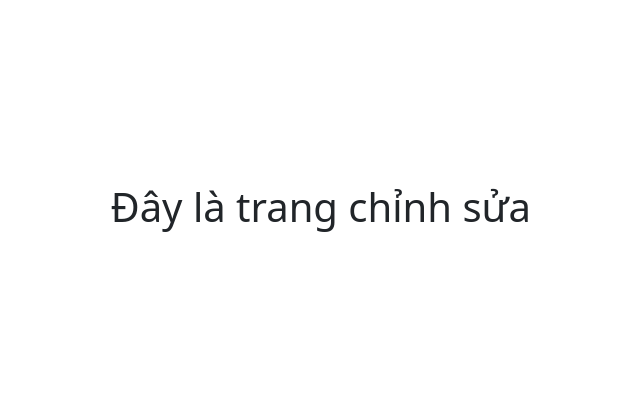
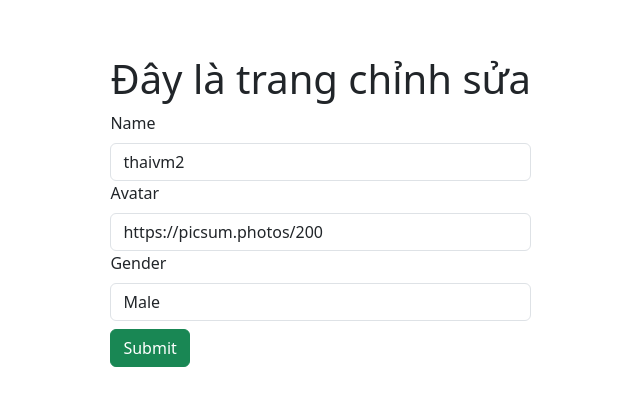
Before and after one commit to thaivm-0609/wd20301_vue, a Vue app: page /update/1 in a window 1280 px wide. Shown: the part 189-594 px from the top of the page, without its empty margins (109-749 px from the left). Built offline with nearby package versions, Linux system fonts and the light colour scheme; data requests are answered from the project's data file.

Commit message:
feat: create and update

```diff
--- a/db.json
+++ b/db.json
@@ -1,15 +1,27 @@
 {
   "students": [
     {
-      "id": 1,
+      "id": "1",
       "name": "thaivm2",
-      "avatar": "",
+      "avatar": "https://picsum.photos/200",
       "gender": "Male"
     },
     {
-      "id": 2,
+      "id": "2",
       "name": "thaivm3",
-      "avatar": "",
+      "avatar": "https://picsum.photos/200",
+      "gender": "Female"
+    },
+    {
+      "id": "5e06",
+      "name": "thaivm5",
+      "avatar": "https://picsum.photos/100",
+      "gender": "Female"
+    },
+    {
+      "id": "beec",
+      "name": "new student updated",
+      "avatar": "https://picsum.photos/50",
       "gender": "Female"
     }
   ],
--- a/src/pages/Create.vue
+++ b/src/pages/Create.vue
@@ -1,3 +1,47 @@
+<script setup>
+import router from '@/router';
+import axios from 'axios';
+import { ref } from 'vue';
+
+//khởi tạo biến để lưu dữ liệu người dùng nhập vào form
+const student = ref({
+    name: '',
+    avatar: '',
+    gender: 'Male',
+});
+
+const handleSubmit = async () => {
+    try {
+        //call api để lưu dữ liệu lên json-server
+        //await axios.method('url', data);
+        await axios.post('http://localhost:3000/students',student.value);
+        //điều hướng ng dùng về trang danh sách
+        router.push('/');
+    } catch (error) {
+        console.log(error)
+    }
+}
+
+</script>
+
 <template>
     <h1>Đây là trang thêm mới</h1>
+    <form @submit.prevent="handleSubmit()" class="form-group">
+        <div>
+            <label class="form-label" for="">Name</label>
+            <input class="form-control" type="text" v-model="student.name">
+        </div>
+        <div>
+            <label class="form-label" for="">Avatar</label>
+            <input class="form-control" type="text" v-model="student.avatar">
+        </div>
+        <div>
+            <label class="form-label" for="">Gender</label>
+            <select class="form-control" v-model="student.gender">
+                <option value="Male">Male</option>
+                <option value="Female">Female</option>
+            </select>
+        </div>
+        <button type="submit" class="btn btn-success mt-2">Submit</button>
+    </form>
 </template>
--- a/src/pages/List.vue
+++ b/src/pages/List.vue
@@ -46,10 +46,16 @@ onMounted(() => { //khai báo các hàm cần thực thi
           <td>{{ s.gender }}</td>
           <td>
             <router-link
-                :to="`/detail/${s.id}`"
-                class="btn btn-info"
+              :to="`/detail/${s.id}`"
+              class="btn btn-info"
             >
                 Detail
+            </router-link>
+            <router-link
+              :to="`/update/${s.id}`"
+              class="btn btn-warning"
+            >
+              Update
             </router-link>
             <button
               @click="deleteStudent(s.id)"
--- a/src/pages/Update.vue
+++ b/src/pages/Update.vue
@@ -1,3 +1,61 @@
+<script setup>
+import router from '@/router';
+import axios from 'axios';
+import { onMounted, ref } from 'vue';
+import { useRoute } from 'vue-router';
+
+//B1: khởi tạo biến student
+const student = ref({
+    name: '',
+    avatar: '',
+    gender: 'Male',
+})
+//B2: lấy thông tin cũ của bản ghi dựa vào id
+//B2.1: lấy id từ url
+const route = useRoute();
+const id = route.params.id;
+//B2.2: khởi tạo hàm để call api lấy thông tin chi tiết
+const getDetail = async (id) => {
+    const response = await axios.get(`http://localhost:3000/students/${id}`);
+    student.value = response.data;
+}
+//B2.3: sử dụng onMounted để gọi hàm getDetail ngay khi load trang
+onMounted(() => {
+    getDetail(id);
+})
+
+//B3: lấy dữ liệu từ form, cập nhật vào db
+const handleSubmit = async () => {
+    try {
+        await axios.put(
+            `http://localhost:3000/students/${id}`, //api url
+            student.value //data
+        );
+        router.push('/');
+    } catch (error) {
+        console.log(error);
+    }
+}
+</script>
+
 <template>
     <h1>Đây là trang chỉnh sửa</h1>
+    <form @submit.prevent="handleSubmit()" class="form-group">
+        <div>
+            <label class="form-label" for="">Name</label>
+            <input class="form-control" type="text" v-model="student.name">
+        </div>
+        <div>
+            <label class="form-label" for="">Avatar</label>
+            <input class="form-control" type="text" v-model="student.avatar">
+        </div>
+        <div>
+            <label class="form-label" for="">Gender</label>
+            <select class="form-control" v-model="student.gender">
+                <option value="Male">Male</option>
+                <option value="Female">Female</option>
+            </select>
+        </div>
+        <button type="submit" class="btn btn-success mt-2">Submit</button>
+    </form>
 </template>
```
